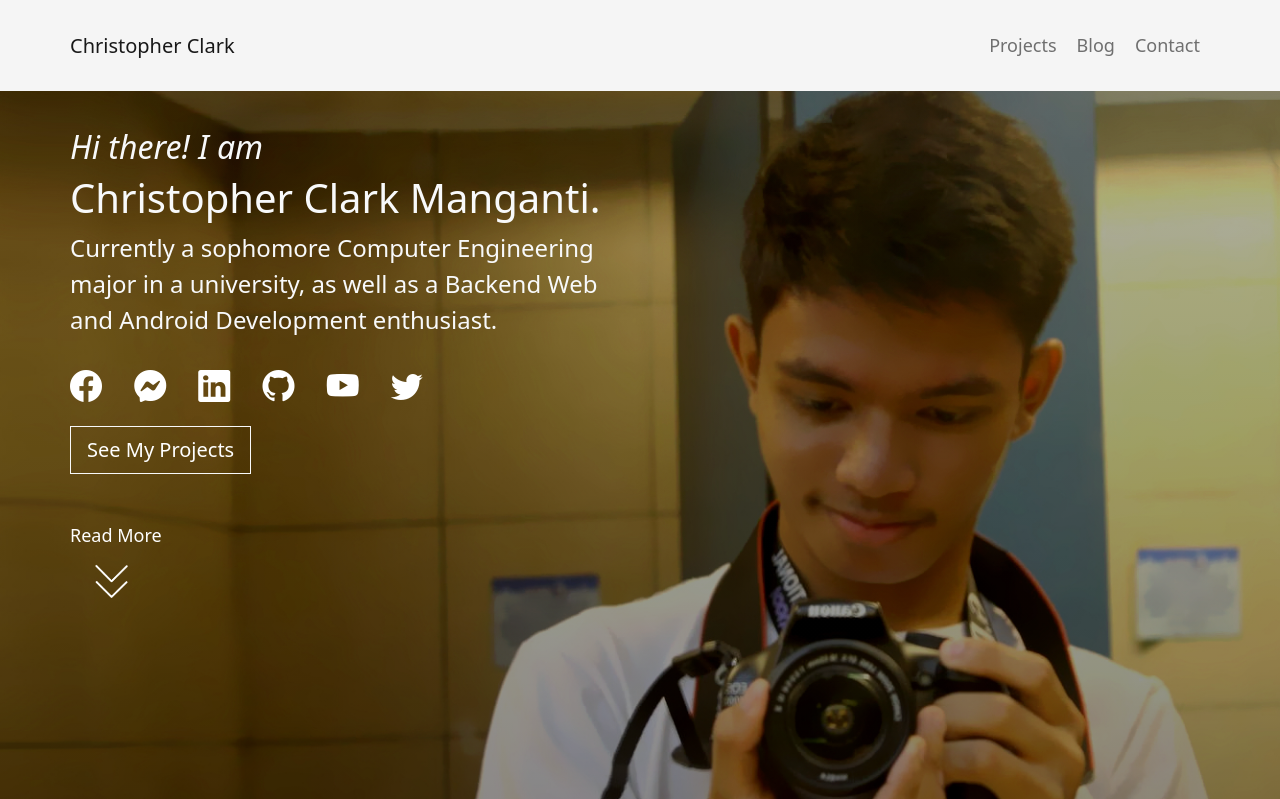
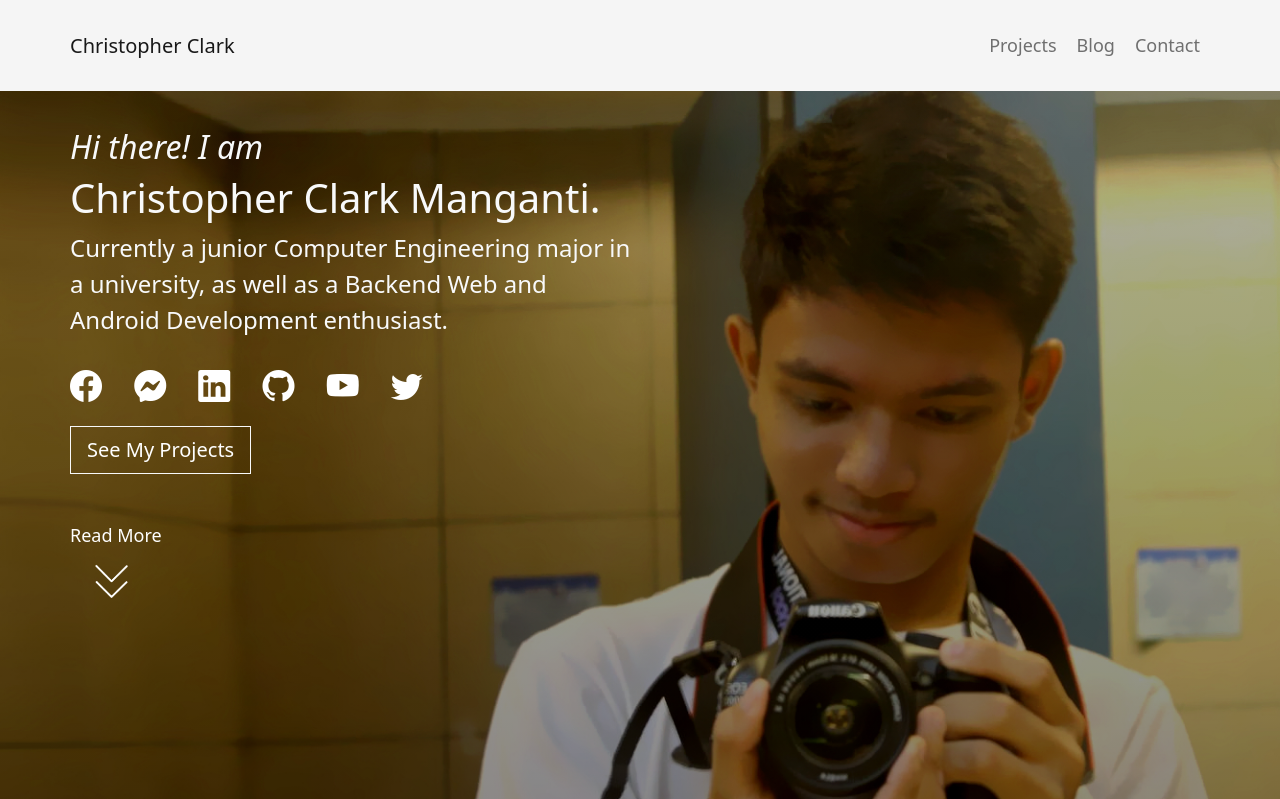
Before and after one commit to ccmanganti/christopher-clark-live, a Django app: page / in a window 1280 px wide. Shown: the top 799 px of the page. Run offline with Django 3.2, Linux system fonts and the light colour scheme; data comes from the database, SQL or seed files in the repository.

Commit message:
Update index.html

```diff
--- a/portfolio/templates/portfolio/index.html
+++ b/portfolio/templates/portfolio/index.html
@@ -25,7 +25,7 @@
             <div class="container px-0 mt-5 mt-md-2 mt-lg-3 text-sm-start brandingContent">
                 <h2 data-aos="fade-up" data-aos-duration="800" data-aos-easing="ease-in-out" data-aos-delay="200"><em>Hi there! I am</em></h2>
                 <h1 data-aos="fade-up" data-aos-duration="800" data-aos-easing="ease-in-out" data-aos-delay="200">Christopher Clark Manganti.</h1>
-                <p class="lead" data-aos="fade-up" data-aos-duration="800" data-aos-easing="ease-in-out" data-aos-delay="500">Currently a sophomore Computer Engineering major in a university, as well as a
+                <p class="lead" data-aos="fade-up" data-aos-duration="800" data-aos-easing="ease-in-out" data-aos-delay="500">Currently a junior Computer Engineering major in a university, as well as a
                     Backend Web and Android Development enthusiast.</p>
             </div>
 
```
